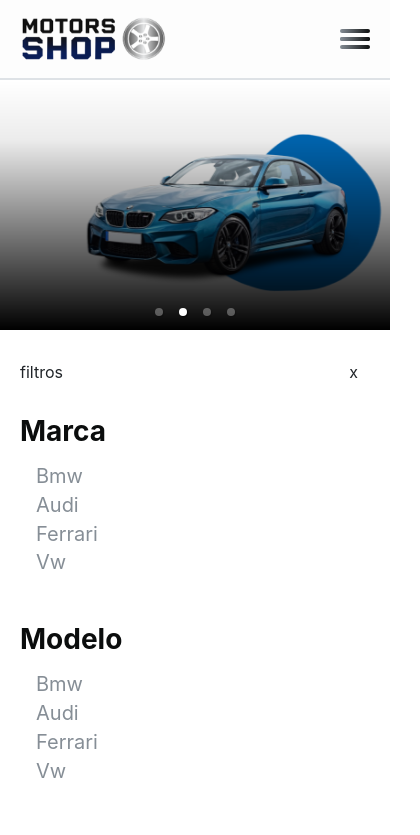
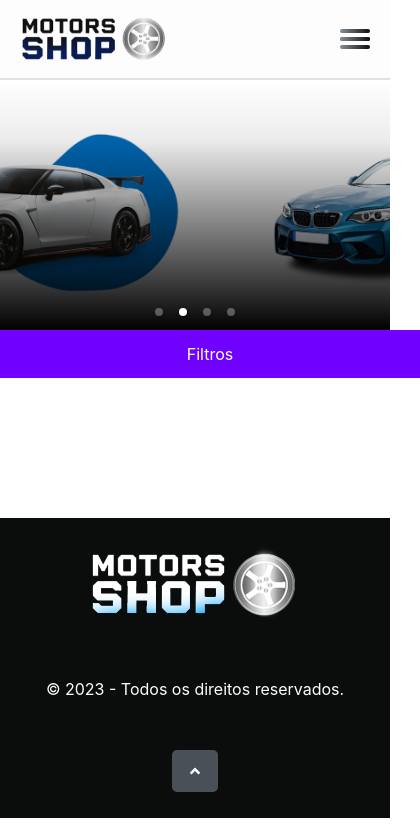
Before and after one commit to Grup-008-Kenzie/motor-shop-frontend, a React (Create React App) app: page / in a window 390 px wide. Shown: the top 835 px of the page, 420 px wide, since content can reach past the window. Built offline with nearby package versions, Linux system fonts and the light colour scheme.

Commit message:
feat: implementação do mobile no filter

```diff
--- a/src/components/filter/index.tsx
+++ b/src/components/filter/index.tsx
@@ -6,7 +6,17 @@
 
 const listMarca = ["bmw", "audi", "ferrari", "vw"];
 
-export const FilterArea = () => {
+interface IProps {
+  class_Name: string;
+  toogleShowFilter: () => void;
+  showFilter: boolean;
+}
+
+export const FilterArea = ({
+  class_Name,
+  toogleShowFilter,
+  showFilter,
+}: IProps) => {
   const [filters, setFilters] = useState<string[]>([]);
   const [filtersKm, setFiltersKm] = useState<string>("0");
   const [filtersPrice, setFiltersPrice] = useState<string>("0");
@@ -17,15 +27,15 @@
     setFiltersPrice("0");
   };
 
-  // console.log(filters);
-  // console.log(filtersKm);
-  // console.log(filtersPrice);
+  console.log(filters);
+  console.log(filtersKm);
+  console.log(filtersPrice);
 
   return (
-    <FilterAreaStyle className="filter-area Show-filter-area">
+    <FilterAreaStyle className={class_Name}>
       <div className="header-mobile-filter filter-x">
         <p className="">filtros</p>
-        <button>x</button>
+        <button onClick={() => toogleShowFilter()}>x</button>
       </div>
       <FilterList
         title="Marca"
@@ -75,6 +85,16 @@
         attrprice="R$ "
         attrKm=",00"
       />
+
+      {showFilter ? (
+        <button
+          className="button_clear"
+          type="button"
+          onClick={() => toogleShowFilter()}
+        >
+          Ver Anuncios
+        </button>
+      ) : (
         <button
           className="button_clear"
           type="button"
@@ -82,6 +102,7 @@
         >
           Limpar filtros
         </button>
+      )}
     </FilterAreaStyle>
   );
 };
--- a/src/components/filter/style.ts
+++ b/src/components/filter/style.ts
@@ -8,6 +8,17 @@
   display: flex;
   flex-direction: column;
   gap: 2rem;
+  .header-mobile-filter {
+    display: flex;
+    justify-content: space-between;
+
+    button {
+      border: none;
+      background-color: transparent;
+      font-size: 22px;
+      cursor: pointer;
+    }
+  }
   .filter-x {
     display: none;
   }
@@ -34,10 +45,6 @@
       cursor: pointer;
     }
 
-    .filter-x {
-      display: flex;
-    }
-
     .button_clear {
       margin: 0 auto;
       width: 100%;
--- a/src/pages/Home/index.tsx
+++ b/src/pages/Home/index.tsx
@@ -9,11 +9,43 @@
 import { useState } from "react";
 
 export const HomePage = () => {
+  const [showFilter, setShowFilter] = useState<boolean>(false);
+
+  const toogleShowFilter = () => {
+    setShowFilter(!showFilter);
+  };
+
   return (
     <HomeStyled>
       <Header />
       <CarrouselComponent />
-      <FilterArea />
+      <FilterArea
+        class_Name="filter-area-desktop"
+        toogleShowFilter={toogleShowFilter}
+        showFilter={showFilter}
+      />
+      {showFilter ? (
+        <FilterArea
+          class_Name="filter-area-mobile"
+          toogleShowFilter={toogleShowFilter}
+          showFilter={showFilter}
+        />
+      ) : null}
+
+      {/* ================= componente da lista de veiculos ==================*/}
+
+      {showFilter ? (
+        <></>
+      ) : (
+        <button
+          className="button-filter"
+          onClick={() => {
+            toogleShowFilter();
+          }}
+        >
+          Filtros
+        </button>
+      )}
 
       <Footer />
     </HomeStyled>
--- a/src/styles/Home.ts
+++ b/src/styles/Home.ts
@@ -5,8 +5,46 @@
   display: flex;
   flex-direction: column;
   position: relative;
-  .separacao{
-    height: 550px;
-    width: 100%;
+
+  .filter-area-desktop {
+  }
+  .filter-area-mobile {
+    display: none;
+  }
+  .button-filter {
+    display: none;
+  }
+
+  @media (max-width: 800px) {
+    .button-filter {
+      width: 420px;
+      display: flex;
+      align-items: center;
+      justify-content: center;
+      padding: 12px;
+
+      background-color: var(--random4);
+      font-size: 16px;
+      color: var(--WhiteFixed);
+      border: 2px solid var(--random4);
+      transition: all 0.3s;
+      cursor: pointer;
+      margin: 0 auto;
+    }
+    .button-filter:hover {
+      opacity: 0.8;
+    }
+
+    .filter-area-desktop {
+      display: none;
+    }
+
+    .filter-area-mobile {
+      width: 100%;
+      display: flex;
+      .filter-x {
+        display: flex;
+      }
+    }
   }
 `;
```
Lines whose indentation alone changed are shown as unchanged.
